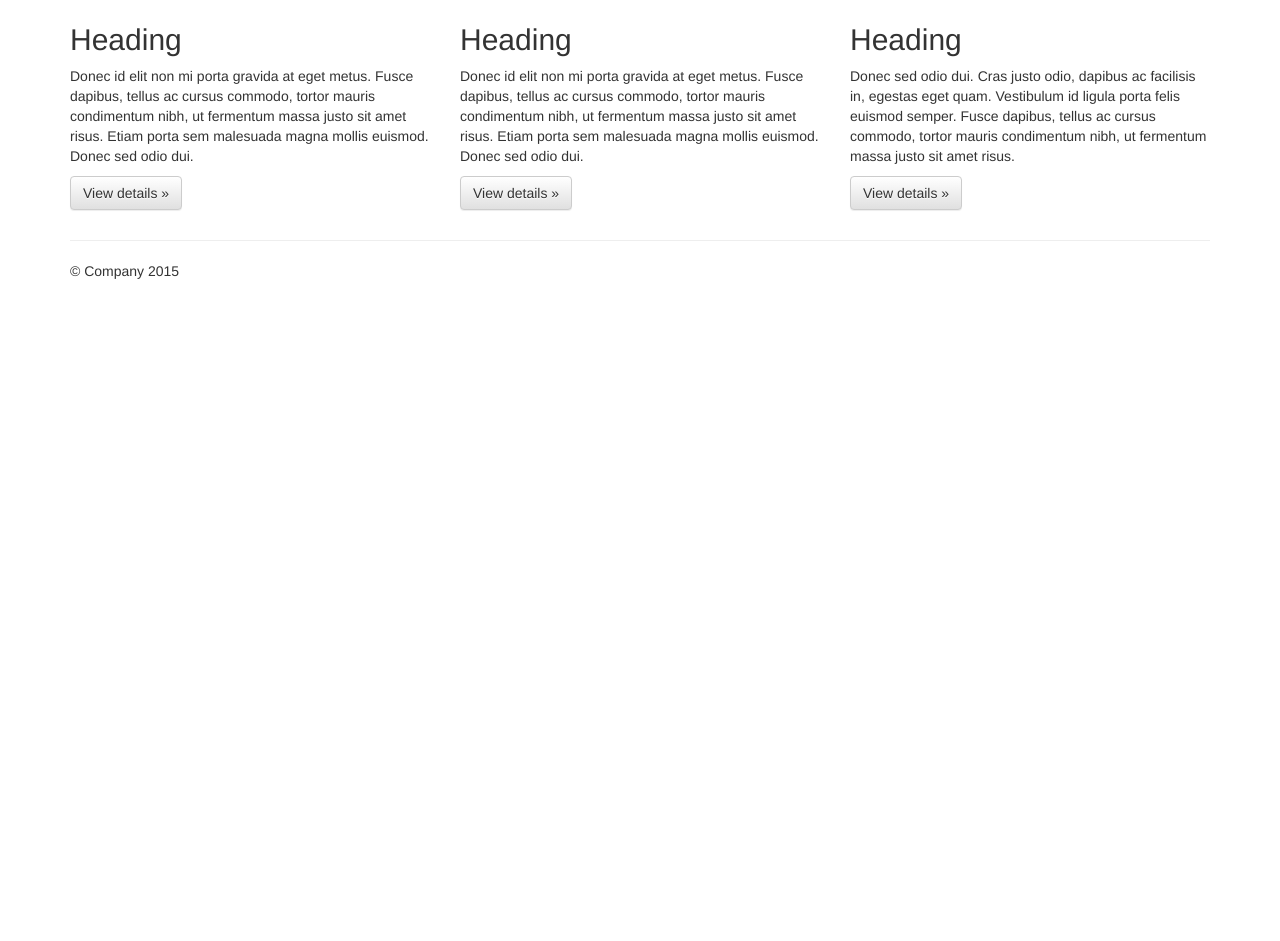
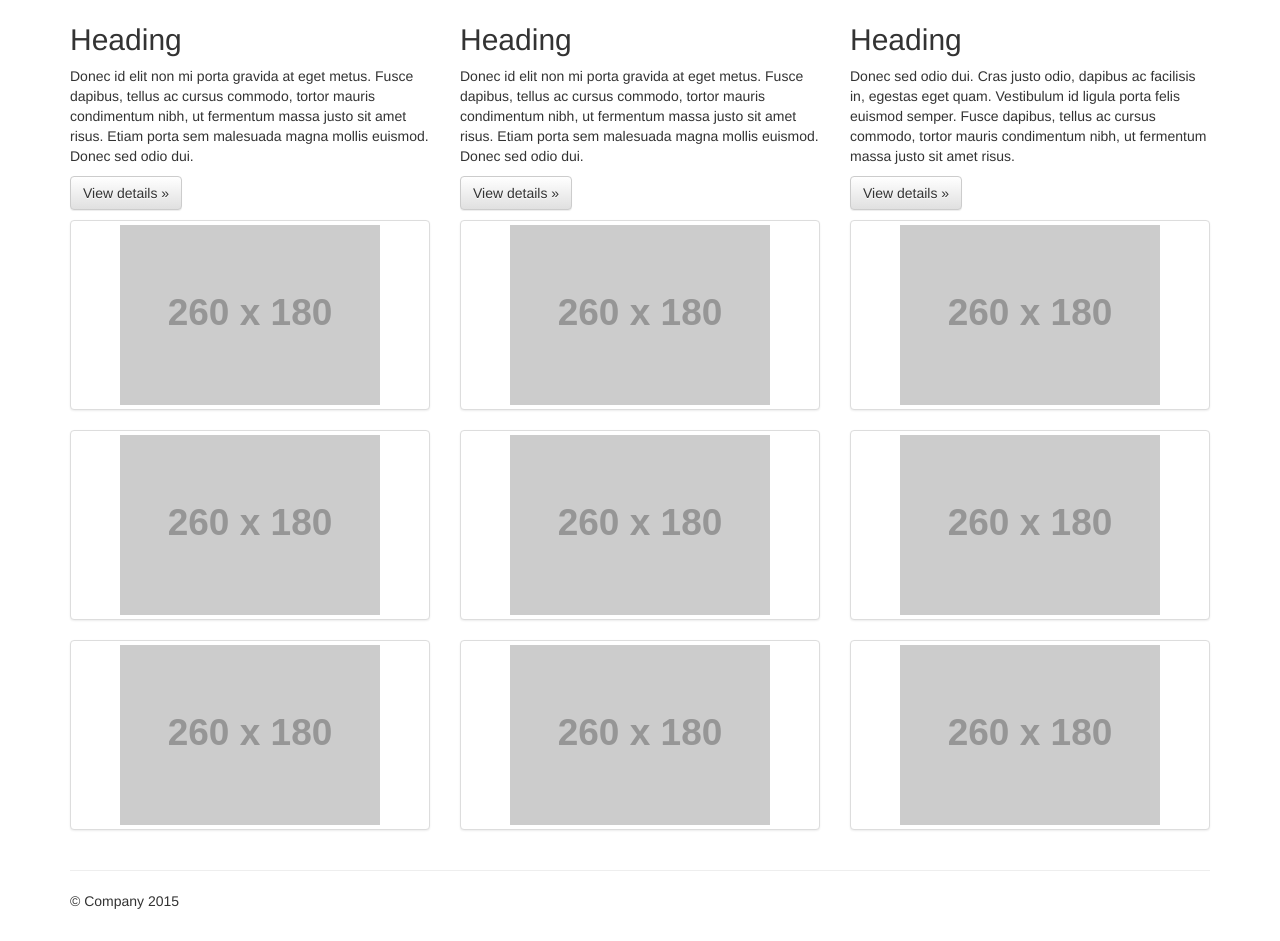
Before and after one commit to patrik122/bootstrap_pokus, a plain HTML site: page index.html in a window 1280 px wide. Shown: the part 408-1349 px from the top of the page. Before the commit the page ends 800 px from the top, so only its background shows below. Drawn offline with nearby package versions, Linux system fonts and the light colour scheme; placeholder pictures from the web are drawn by us.

Commit message:
Pridanie pola pre obrazky
Signed-off-by: Patrik Sevcik <patriksevcik12@azet.sk>

```diff
--- a/index.html
+++ b/index.html
@@ -98,6 +98,60 @@
           <p><a class="btn btn-default" href="#" role="button">View details &raquo;</a></p>
         </div>
       </div>
+      <div class = "row">
+          <div class="col-md-4">
+              <div class="thumbnail">
+                  <img src="http://placehold.it/260x180" alt="">
+              </div>
+          </div>
+
+          <div class="col-md-4">
+              <div class="thumbnail">
+                  <img src="http://placehold.it/260x180" alt="">
+              </div>
+          </div>
+          <div class="col-md-4">
+              <div class="thumbnail">
+                  <img src="http://placehold.it/260x180" alt="">
+              </div>
+          </div>
+      </div>
+      <div class = "row">
+          <div class="col-md-4">
+              <div class="thumbnail">
+                  <img src="http://placehold.it/260x180" alt="">
+              </div>
+          </div>
+
+          <div class="col-md-4">
+              <div class="thumbnail">
+                  <img src="http://placehold.it/260x180" alt="">
+              </div>
+          </div>
+          <div class="col-md-4">
+              <div class="thumbnail">
+                  <img src="http://placehold.it/260x180" alt="">
+              </div>
+          </div>
+      </div>
+      <div class = "row">
+          <div class="col-md-4">
+              <div class="thumbnail">
+                  <img src="http://placehold.it/260x180" alt="">
+              </div>
+          </div>
+
+          <div class="col-md-4">
+              <div class="thumbnail">
+                  <img src="http://placehold.it/260x180" alt="">
+              </div>
+          </div>
+          <div class="col-md-4">
+              <div class="thumbnail">
+                  <img src="http://placehold.it/260x180" alt="">
+              </div>
+          </div>
+      </div>
 
       <hr>
 
```
